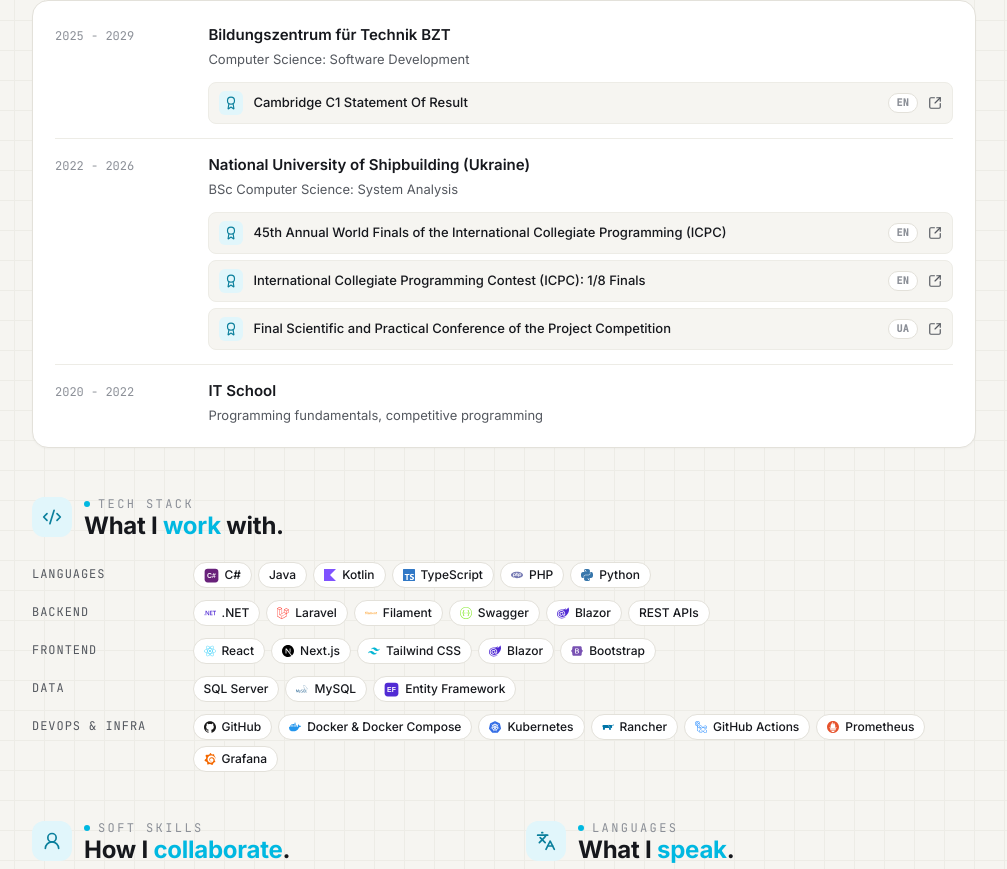
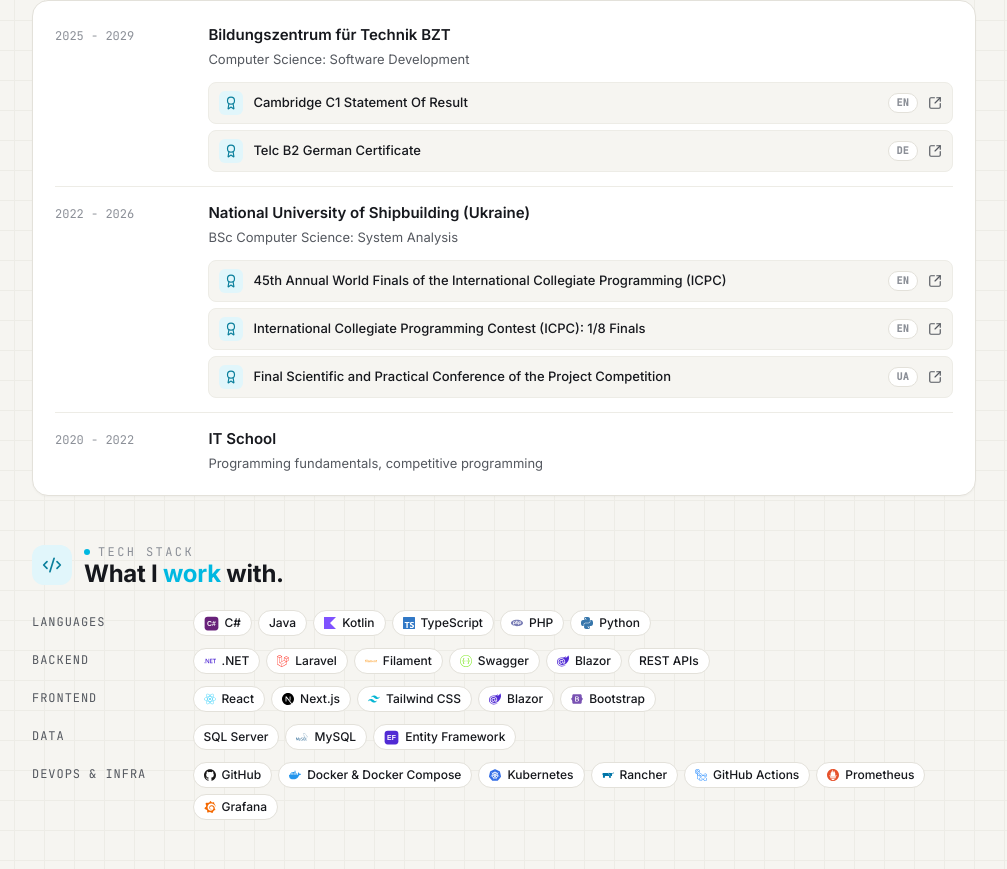
Before and after one commit to maksym-kravchenko/cv-web, a Next.js app: page /en in a window 1280 px wide. Shown: the part 2320-3189 px from the top of the page, without its empty margins (136-1143 px from the left). Built offline with nearby package versions, Linux system fonts and the light colour scheme.

Commit message:
chore: certs updates

```diff
--- a/src/data/cv.ts
+++ b/src/data/cv.ts
@@ -85,7 +85,10 @@ export const certificates: Partial<Record<EducationKey, Certificate[]>> = {
       { file: 'icpc_2022_local.pdf', label: 'icpc_2022_local', locale: 'en' },
       { file: 'apps_contest_2023.pdf', label: 'apps_contest_2023', locale: 'ua' },
   ],
-  bzt: [{ file: 'Cambridge_C1_Statement_Of_Result.pdf', label: 'cambridge_C1_Statement_Of_Result', locale: 'en' },],
+  bzt: [
+      { file: 'Cambridge_C1_Statement_Of_Result.pdf', label: 'cambridge_C1_Statement_Of_Result', locale: 'en' },
+      { file: 'B2-telc.pdf', label: 'b2-telc', locale: 'de' },
+  ],
 }
 
 export const languageKeys = ['english', 'german', 'ukrainian', 'russian'] as const
--- a/translations/de.json
+++ b/translations/de.json
@@ -74,7 +74,8 @@
       "icpc_2022": "45. jährliches Weltfinale des International Collegiate Programming Contest (ICPC)",
       "icpc_2022_local": "International Collegiate Programming Contest (ICPC): Achtelfinale",
       "apps_contest_2023": "Abschliessende wissenschaftlich-praktische Konferenz des Projektwettbewerbs",
-      "cambridge_C1_Statement_Of_Result": "Cambridge C1 Ergebnismitteilung"
+      "cambridge_C1_Statement_Of_Result": "Cambridge C1 Ergebnismitteilung",
+      "b2-telc": "Telc Deutsch B2 Zertifikat"
     },
     "items": {
       "bzt": {
--- a/translations/en.json
+++ b/translations/en.json
@@ -74,7 +74,8 @@
       "icpc_2022": "45th Annual World Finals of the International Collegiate Programming (ICPC)",
       "icpc_2022_local": "International Collegiate Programming Contest (ICPC): 1/8 Finals",
       "apps_contest_2023": "Final Scientific and Practical Conference of the Project Competition",
-      "cambridge_C1_Statement_Of_Result": "Cambridge C1 Statement Of Result"
+      "cambridge_C1_Statement_Of_Result": "Cambridge C1 Statement Of Result",
+      "b2-telc": "Telc B2 German Certificate"
     },
     "items": {
       "bzt": {
--- a/translations/ua.json
+++ b/translations/ua.json
@@ -74,7 +74,8 @@
       "icpc_2022": "45-й щорічний світовий фінал Міжнародного студентського чемпіонату з програмування (ICPC)",
       "icpc_2022_local": "Міжнародний студентський чемпіонат з програмування (ICPC): 1/8 фіналу",
       "apps_contest_2023": "Підсумкова науково-практична конференція конкурсу проєктів",
-      "cambridge_C1_Statement_Of_Result": "Cambridge C1: довідка про результати"
+      "cambridge_C1_Statement_Of_Result": "Cambridge C1: довідка про результати",
+      "b2-telc": "Сертифікат Telc з Німецької B2"
     },
     "items": {
       "bzt": {
```
